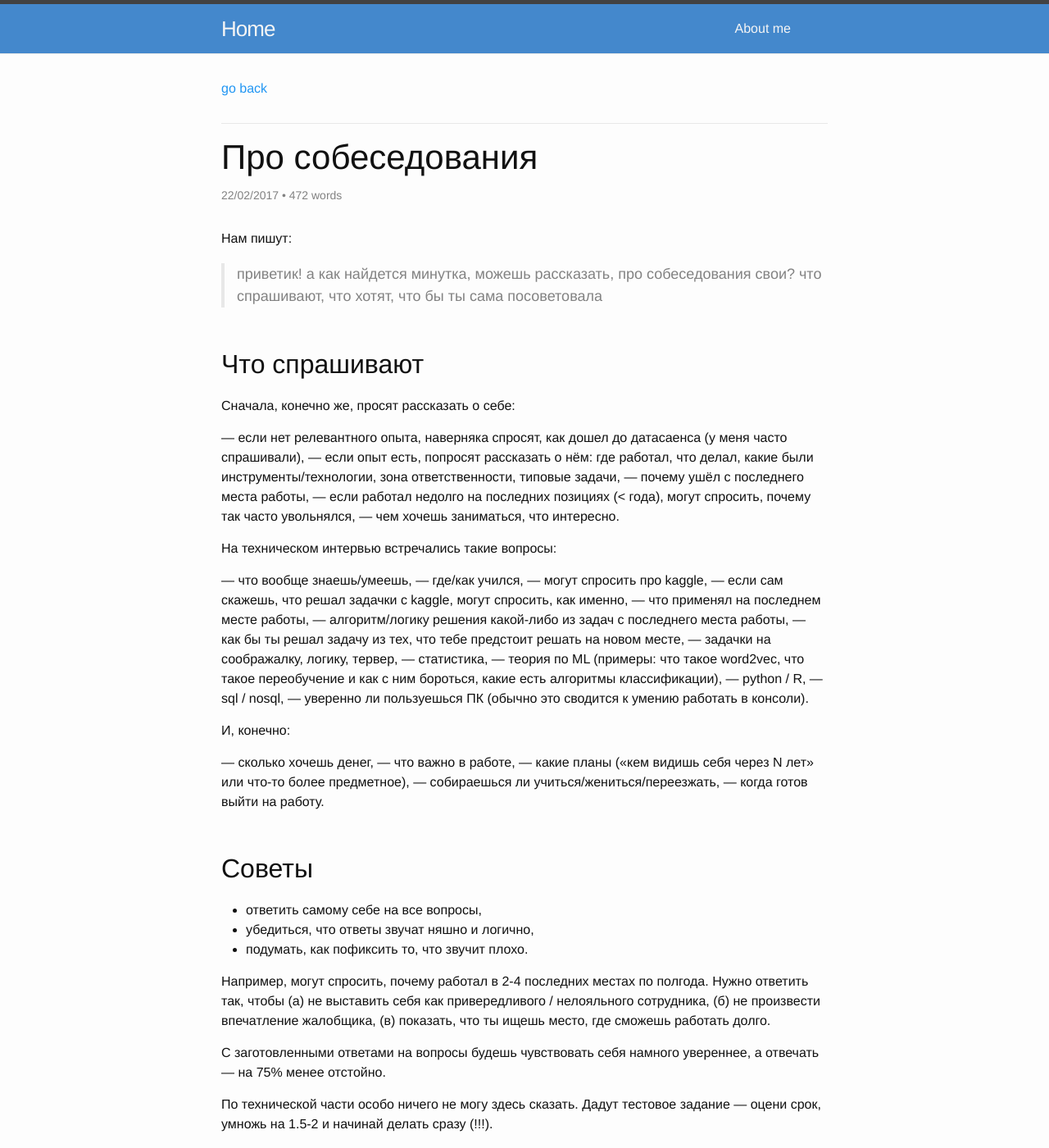
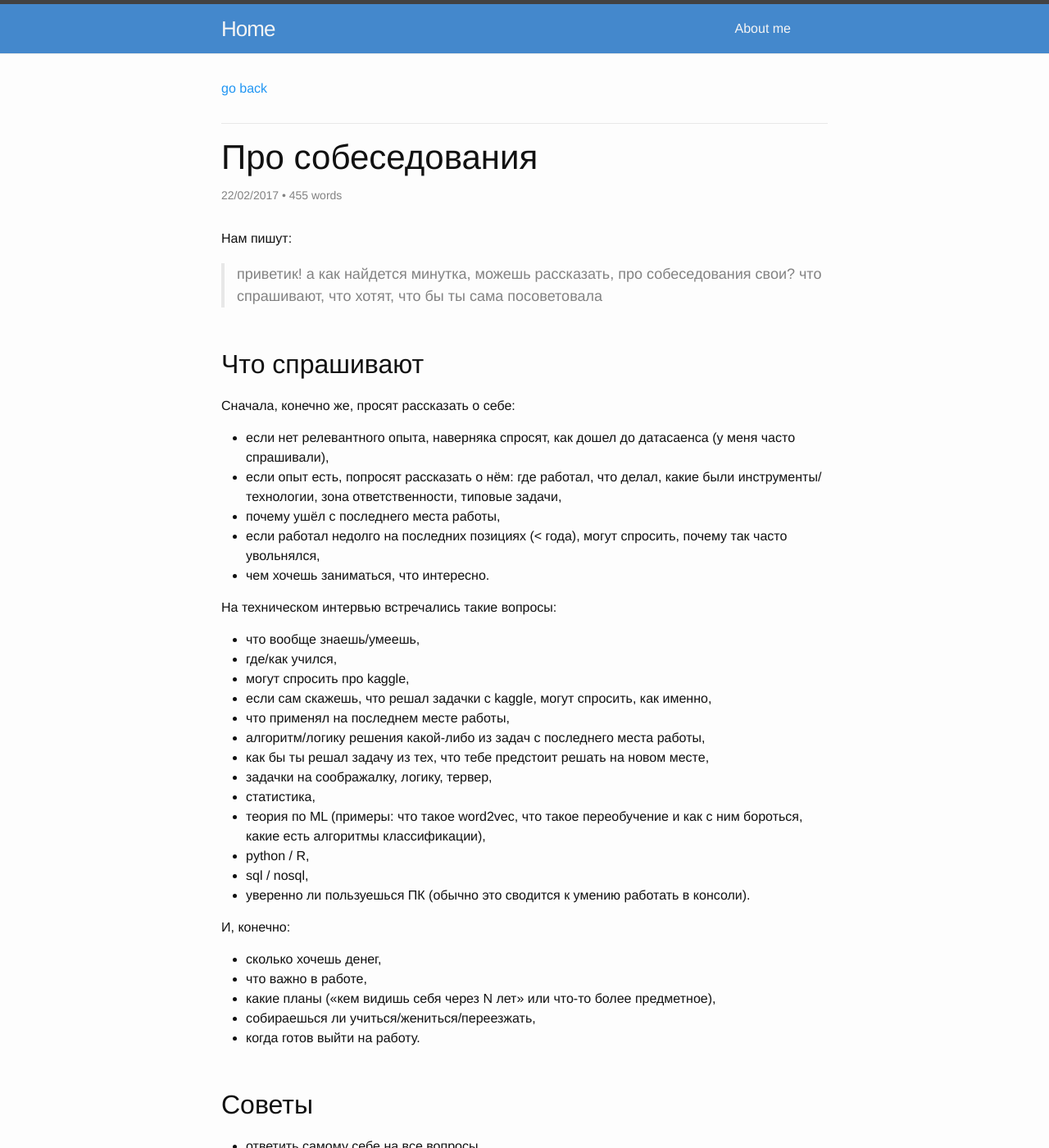
Before and after one commit to demidovakatya/demidovakatya.github.io, a Jekyll site: the page built from _posts/2017-02-22-interviews.markdown, in a window 1280 px wide and 1400 px high. Shown: the whole window at 82% size. Built offline with Jekyll 4.4.1, drawn with Linux system fonts in a browser that asks for light colours; nearby versions of some CDN libraries.

```diff
--- a/_posts/2017-02-22-interviews.markdown
+++ b/_posts/2017-02-22-interviews.markdown
@@ -13,41 +13,41 @@ comments: true
 
 Сначала, конечно же, просят рассказать о себе:
 
-— если нет релевантного опыта, наверняка спросят, как дошел до датасаенса (у меня часто спрашивали),
-— если опыт есть, попросят рассказать о нём: где работал, что делал, какие были инструменты/технологии, зона ответственности, типовые задачи,
-— почему ушёл с последнего места работы,
-— если работал недолго на последних позициях (< года), могут спросить, почему так часто увольнялся,
-— чем хочешь заниматься, что интересно.
+- если нет релевантного опыта, наверняка спросят, как дошел до датасаенса (у меня часто спрашивали),
+- если опыт есть, попросят рассказать о нём: где работал, что делал, какие были инструменты/технологии, зона ответственности, типовые задачи,
+- почему ушёл с последнего места работы,
+- если работал недолго на последних позициях (< года), могут спросить, почему так часто увольнялся,
+- чем хочешь заниматься, что интересно.
 
 На техническом интервью встречались такие вопросы:
 
-— что вообще знаешь/умеешь,
-— где/как учился,
-— могут спросить про kaggle,
-— если сам скажешь, что решал задачки с kaggle, могут спросить, как именно,
-— что применял на последнем месте работы,
-— алгоритм/логику решения какой-либо из задач с последнего места работы,
-— как бы ты решал задачу из тех, что тебе предстоит решать на новом месте,
-— задачки на соображалку, логику, тервер,
-— статистика,
-— теория по ML (примеры: что такое word2vec, что такое переобучение и как с ним бороться, какие есть алгоритмы классификации),
-— python / R,
-— sql / nosql,
-— уверенно ли пользуешься ПК (обычно это сводится к умению работать в консоли).
+- что вообще знаешь/умеешь,
+- где/как учился,
+- могут спросить про kaggle,
+- если сам скажешь, что решал задачки с kaggle, могут спросить, как именно,
+- что применял на последнем месте работы,
+- алгоритм/логику решения какой-либо из задач с последнего места работы,
+- как бы ты решал задачу из тех, что тебе предстоит решать на новом месте,
+- задачки на соображалку, логику, тервер,
+- статистика,
+- теория по ML (примеры: что такое word2vec, что такое переобучение и как с ним бороться, какие есть алгоритмы классификации),
+- python / R,
+- sql / nosql,
+- уверенно ли пользуешься ПК (обычно это сводится к умению работать в консоли).
 
 И, конечно:
 
-— сколько хочешь денег,
-— что важно в работе,
-— какие планы («кем видишь себя через N лет» или что-то более предметное),
-— собираешься ли учиться/жениться/переезжать,
-— когда готов выйти на работу.
+* сколько хочешь денег,
+* что важно в работе,
+* какие планы («кем видишь себя через N лет» или что-то более предметное),
+* собираешься ли учиться/жениться/переезжать,
+* когда готов выйти на работу.
 
 ## Советы
 
-- ответить самому себе на все вопросы,
-- убедиться, что ответы звучат няшно и логично,
-- подумать, как пофиксить то, что звучит плохо.
+* ответить самому себе на все вопросы,
+* убедиться, что ответы звучат няшно и логично,
+* подумать, как пофиксить то, что звучит плохо.
 
 Например, могут спросить, почему работал в 2-4 последних местах по полгода. Нужно ответить так, чтобы (а) не выставить себя как привередливого / нелояльного сотрудника, (б) не произвести впечатление жалобщика, (в) показать, что ты ищешь место, где сможешь работать долго.
 
```
